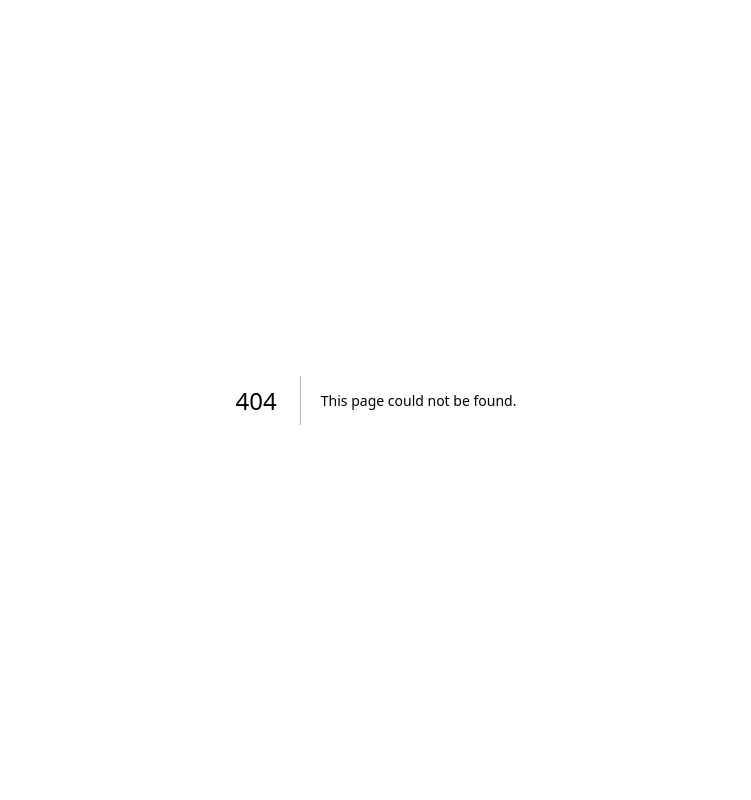
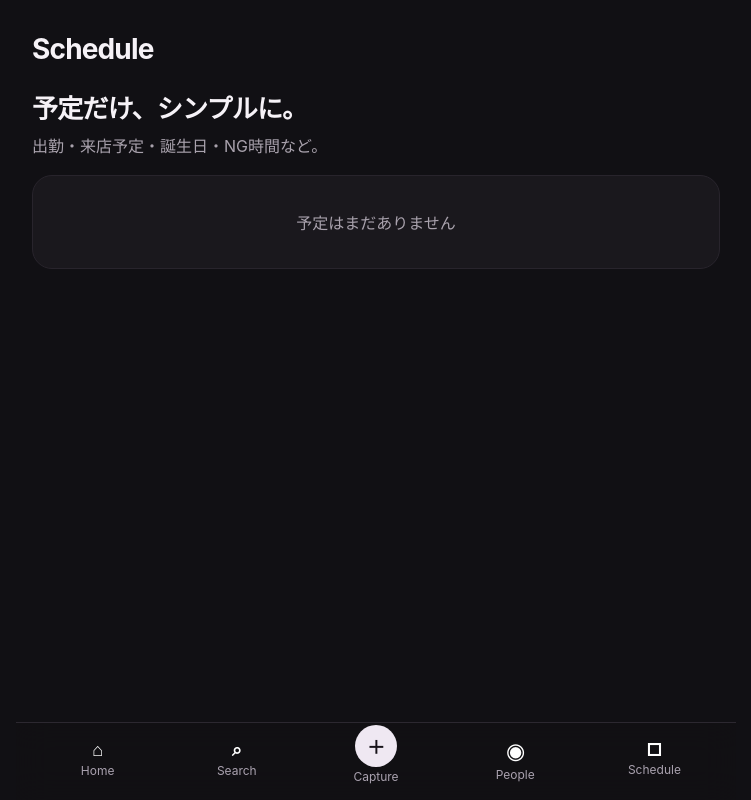
Before and after one commit to karukimori-wq/Velvet, a Next.js app: page /schedule in a window 1280 px wide. Before the commit this address had no page. Shown: the whole page, without its empty margins (264-1015 px from the left). Built offline with nearby package versions, Linux system fonts and the light colour scheme.

Commit message:
Add Schedule placeholder surface

```diff
--- /dev/null
+++ b/app/schedule/page.tsx
@@ -0,0 +1,12 @@
+import { BottomNav } from "@/components/bottom-nav";
+
+export default function SchedulePage() {
+  return (
+    <main className="shell">
+      <header className="header"><div className="brand">Schedule</div></header>
+      <section className="hero"><h1>予定だけ、シンプルに。</h1><p>出勤・来店予定・誕生日・NG時間など。</p></section>
+      <div className="card empty">予定はまだありません</div>
+      <BottomNav />
+    </main>
+  );
+}
```
